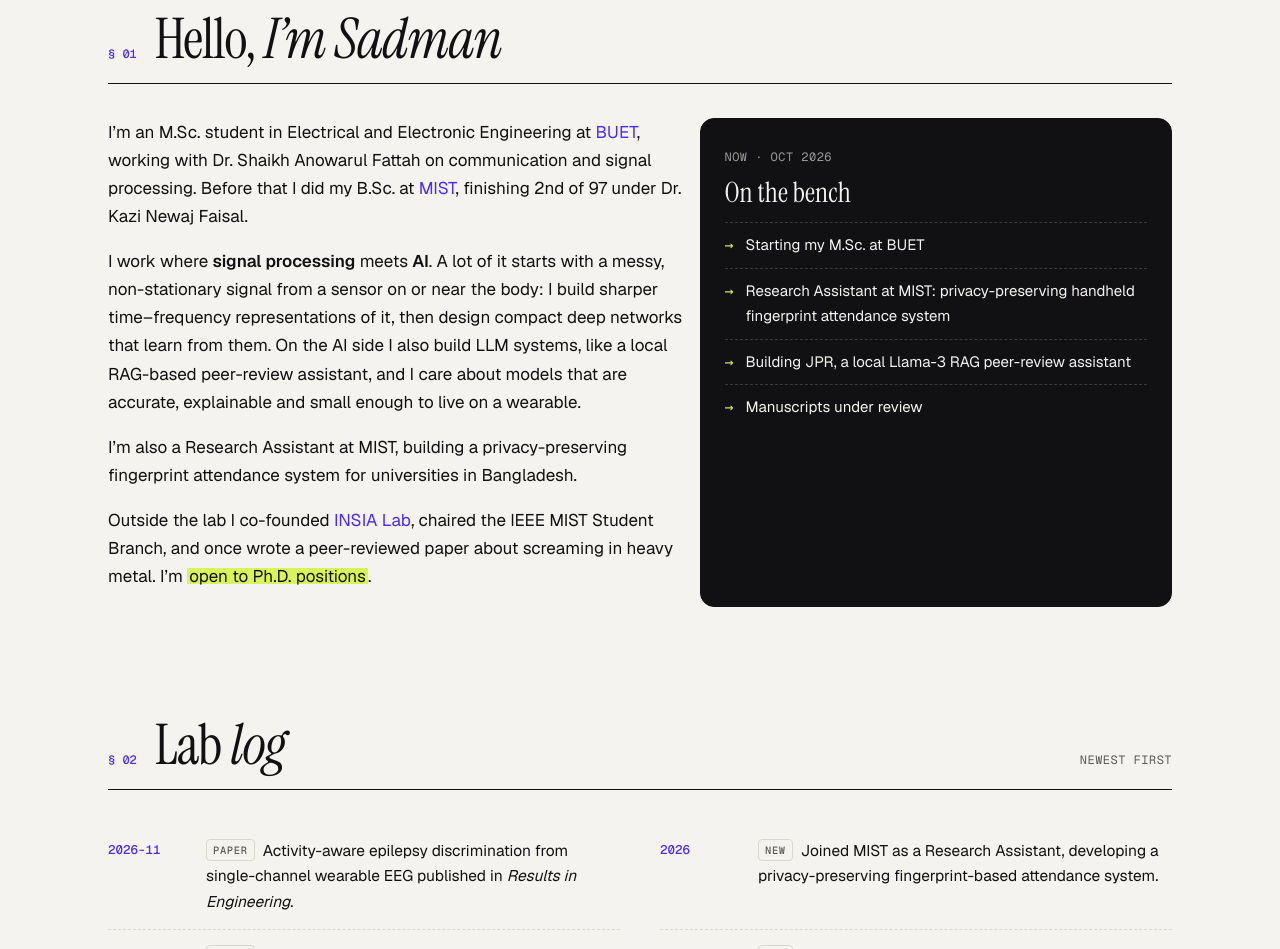
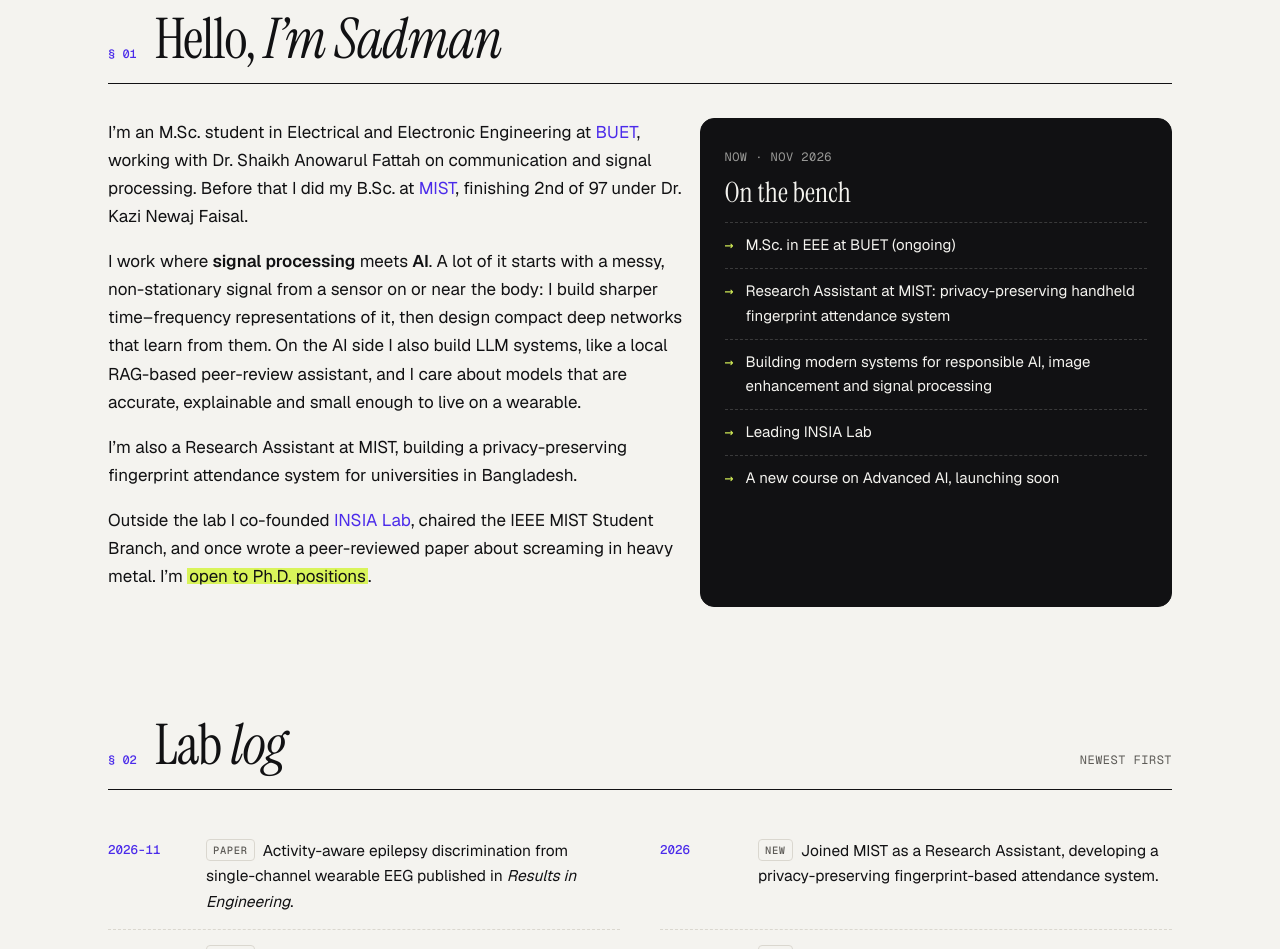
Before and after one commit to sdmrnwashere/sdmrnwashere.github.io, a plain HTML site: page index.html in a window 1280 px wide. Shown: the part 1265-2214 px from the top of the page. Drawn offline with nearby package versions, Linux system fonts and the light colour scheme.

Commit message:
Update "On the bench" panel
Co-Authored-By: Claude Opus 5.5 <noreply@anthropic.com>

```diff
--- a/index.html
+++ b/index.html
@@ -66,13 +66,14 @@
         <p>Outside the lab I co-founded <a href="https://www.insia-lab.com/home" target="_blank" rel="noopener">INSIA Lab</a>, chaired the IEEE MIST Student Branch, and once wrote a peer-reviewed paper about screaming in heavy metal. I’m <span class="mark">open to Ph.D. positions</span>.</p>
       </div>
       <div class="panel dark">
-        <span class="mono">Now · Oct 2026</span>
+        <span class="mono">Now · Nov 2026</span>
         <h3>On the bench</h3>
         <ul>
-          <li>Starting my M.Sc. at BUET</li>
+          <li>M.Sc. in EEE at BUET (ongoing)</li>
           <li>Research Assistant at MIST: privacy-preserving handheld fingerprint attendance system</li>
-          <li>Building JPR, a local Llama-3 RAG peer-review assistant</li>
-          <li>Manuscripts under review</li>
+          <li>Building modern systems for responsible AI, image enhancement and signal processing</li>
+          <li>Leading INSIA Lab</li>
+          <li>A new course on Advanced AI, launching soon</li>
         </ul>
       </div>
     </div>
```
